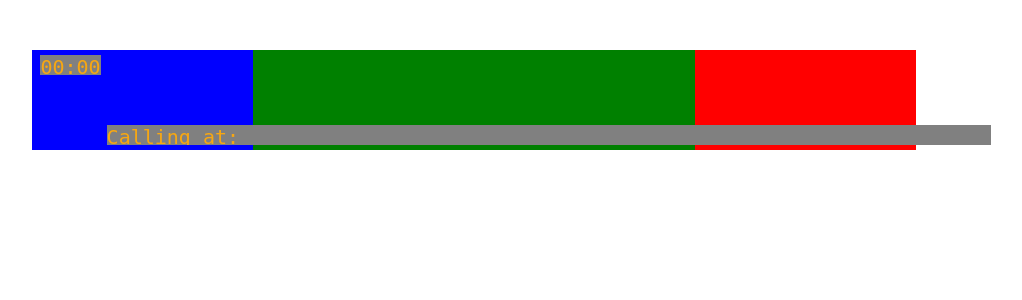
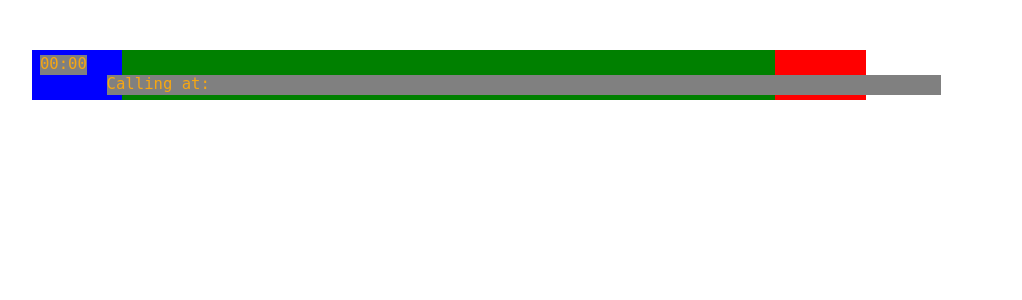
Before and after one commit to Mxtt-smith/DepartureDashboardApp, a Flask app: template templates/uitest.html in a window 1280 px wide. Shown: the top 300 px of the page, without its empty margins (176-1198 px from the left). Run offline with Flask 3, Linux system fonts and the light colour scheme; the template is opened without the code that fills it, so the values that code supplies are empty.

Commit message:
Changed font size & third ratios
Going to bed

```diff
--- a/templates/uitest.html
+++ b/templates/uitest.html
@@ -48,28 +48,28 @@
     display: flex;
     position:relative;
     top: 40px;
-    font-size: x-large;
+    font-size:larger;
     margin: 10px;
-    width: 70%;
+    width: 66%;
     background-color: white;
-    height: 100px;
+    height: 50px;
     left: 15%;
 }
 .leftThird{
     width: 100%;
-    flex:2;
+    flex:10;
     height: 100%;
     background-color: blue;
 }
 .middle{
     width: 100%;
-    flex:4;
+    flex:72;
     height: 100%;
     background-color: green;
 }
 .rightThird{
-    width:100;
-    flex:2;
+    width:100%;
+    flex:10;
     height: 100%;
     background-color: red;
 }
```
